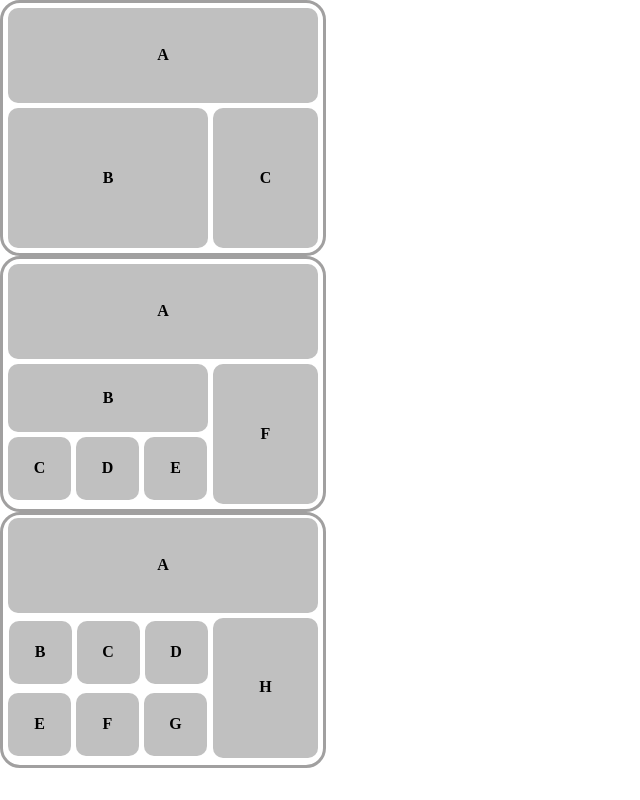
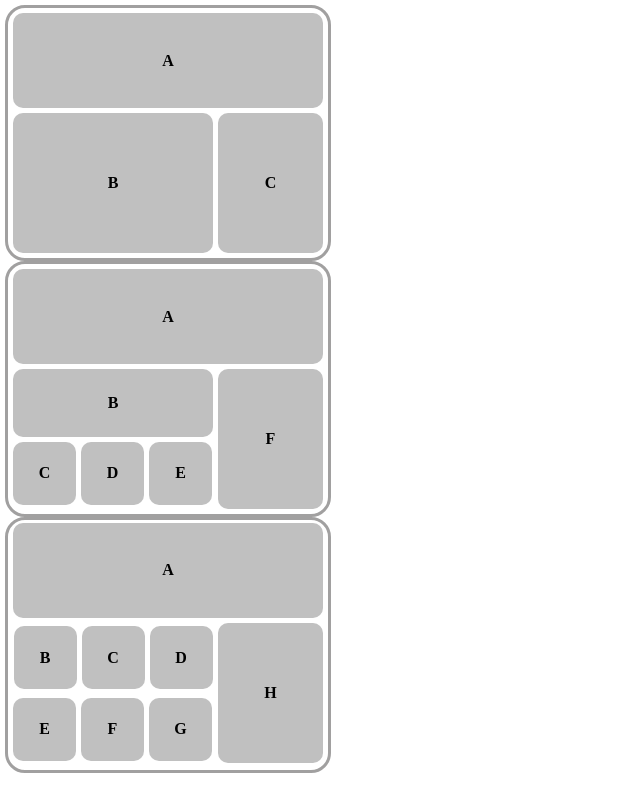
Before and after one commit to Stegcorp/Octen, a plain HTML site: page html5/index.html in a window 1280 px wide. Shown: the whole page, without its empty margins (0-640 px from the left). Drawn offline with Linux system fonts and the light colour scheme.

Commit message:
перепробив

```diff
--- a/html5/index.html
+++ b/html5/index.html
@@ -7,7 +7,7 @@
     <meta http-equiv="X-UA-Compatible" content="ie=edge">
     <title>Document</title>
     <link rel="stylesheet" href="main.css">
-    <link rel="stylesheet" href="./hw-vh/nomal.css">
+<!--    <link rel="stylesheet" href="./hw-vh/nomal.css">-->
 </head>
 <body>
 <div class="block flex column jcc">
--- a/html5/main.css
+++ b/html5/main.css
@@ -1,3 +1,6 @@
+body{
+    margin: 5px;
+}
 .bg{
     background: silver;
 }
@@ -76,11 +79,13 @@
      justify-content: center;
      flex-direction: column;
      align-items: center;
+     margin: revert;
  }
     .block{
         height: 200px;
         width: 100%;
         min-width: 100px;
+        margin: 10px;
     }
     .A{
         height: 45px;
```
